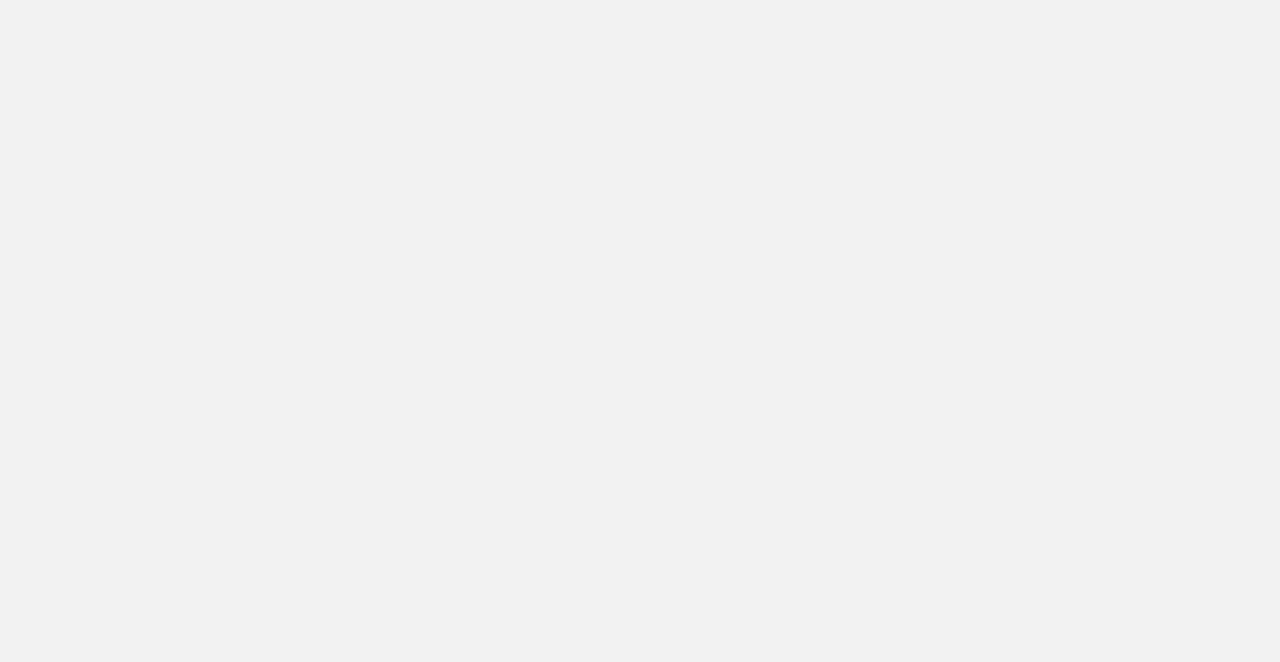
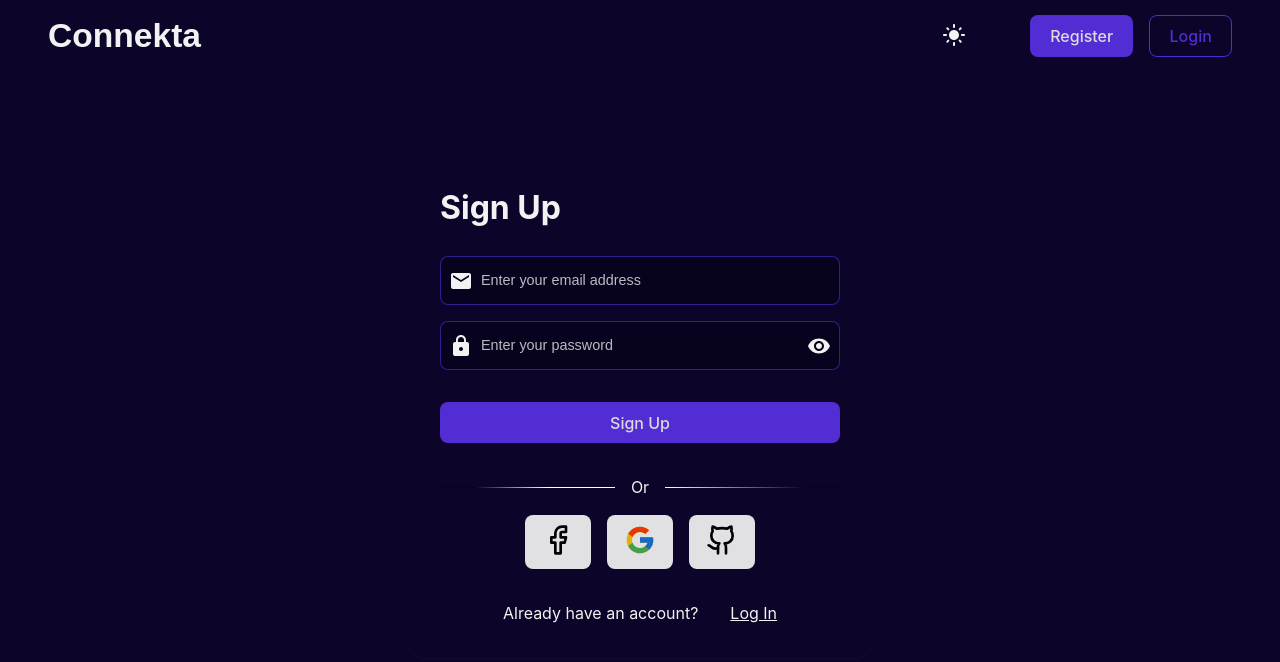
Before and after one commit to TiaDev7474/Connekta_v2, a React app in the folder client/: page /auth/register in a window 1280 px wide. Shown: the top 662 px of the page. Built offline with nearby package versions, Linux system fonts and the light colour scheme; the HTML template or start-up script is replaced by a standard one.

Commit message:
features: adding sign up pages

```diff
--- a/client/src/Element/Button/Button.scss
+++ b/client/src/Element/Button/Button.scss
@@ -7,9 +7,10 @@
     font-family: inherit;
     cursor: pointer;
     transition: border-color 0.25s;
-    color: #f2f2f2;
+
     opacity: 0.9;
     width: 100%;
+    color: (---secondarColor);
     &:hover{
         opacity: 1;
     }
@@ -18,8 +19,11 @@
         background-color: var(---secondarColor);
     }
     &-secondary{
-        border: 1px solid var(---secondarColor) ;
+        border: 1px solid var(---secondarColor);
         background-color: var(---primaryColor);
+        a{
+            color: var(---secondarColor);
+        }
     }
 
 
--- a/client/src/Element/Button/Button.tsx
+++ b/client/src/Element/Button/Button.tsx
@@ -7,6 +7,7 @@ type ButtonPros = {
     type?:string,
     Icon?: React.ReactNode,
     to?: To,
+    className?:string
 
 }
 export const Button: React.FC<ButtonPros> = ({ label , Icon = "", type ,to=''}) => {
@@ -22,7 +23,6 @@ export const Button: React.FC<ButtonPros> = ({ label , Icon = "", type ,to=''})
       { label }
          {Icon }
       </Link>
-
     </button>
   )
 }
--- a/client/src/Element/SwitchButton/SwitchButton.scss
+++ b/client/src/Element/SwitchButton/SwitchButton.scss
@@ -1,5 +1,5 @@
 .switch-btn {
-    font-size: 2rem;
+    font-size: 1.5rem;
     cursor: pointer;
     color: var(---primaryTextColor);
 
--- a/client/src/context/context.theme.tsx
+++ b/client/src/context/context.theme.tsx
@@ -16,7 +16,7 @@ export const themeContext = createContext<ThemeContextType>({} as ThemeContextTy
 
 
 export const ThemeProvider:React.FC<ThemeProviderProps> = ({ children }) => {
-    const [currentTheme , setTheme] = useState<themeType>("light");
+    const [currentTheme , setTheme] = useState<themeType>("dark");
     const toggleTheme = useCallback(() => {
             if(currentTheme === 'light'){
                 setTheme("dark")
--- a/client/src/features/auth/components/Layout.tsx
+++ b/client/src/features/auth/components/Layout.tsx
@@ -1,6 +1,8 @@
 import { NavBar } from '@/components/NavBar'
 import React from 'react'
 import './styles/layout.scss'
+import { SocialMediaLogin } from './SocialMediaLogin/SocialMediaLogin'
+import { Link } from 'react-router-dom'
 
 type LayoutProps = {
      children: React.ReactNode,
@@ -8,12 +10,33 @@ type LayoutProps = {
 }
 
 export const Layout = ({ children , title }: LayoutProps) => {
+    const isLogin = title.toLocaleLowerCase() === 'log in';
+
   return (
     <React.Fragment>
         <NavBar />
         <main className='layout-auth'>
             <h2 className='title-auth'>{title}</h2>
             {children}
+            <div className='separator'>
+               <div className='separator-line'></div>
+               <div>Or</div>
+               <div className='separator-line line-right'></div>
+            </div>
+            <div>
+                <SocialMediaLogin />
+            </div>
+            <div className='layout-footer'>
+                 <span className='link-question'>
+                      { isLogin ? 'Don\'t have an account ?': 'Already have an account?' }
+                 </span>
+                 <Link
+                    to={isLogin ? '/auth/register': '/auth/login'}
+                    className='link-back'
+                  >
+                           {isLogin ? 'Sign Up': 'Log In' }
+                  </Link>
+            </div>
         </main>
     </React.Fragment>
 
--- a/client/src/features/auth/components/LoginForm.tsx
+++ b/client/src/features/auth/components/LoginForm.tsx
@@ -1,4 +1,4 @@
-
+import React from 'react';
 import { useFormik } from 'formik';
 import * as Yup from 'yup';
 import { WrapperField } from '@/Element/Form/WrapperField';
@@ -6,7 +6,8 @@ import { InputField } from '@/Element/Form/InputField';
 import { MdEmail, MdLock } from 'react-icons/md';
 import './styles/LoginForm.scss'
 import { Button } from '@/Element/Button';
-import { SocialMediaLogin } from './SocialMediaLogin/SocialMediaLogin';
+
+
 interface IFormData {
     email:string,
     password:string,
@@ -29,7 +30,7 @@ export const LoginForm = () => {
        }
   })
   return (
-
+     <React.Fragment>
           <form className='form'>
                <WrapperField name="email" formik={forrmik} >
                     <InputField
@@ -55,19 +56,14 @@ export const LoginForm = () => {
                     name='rememberMe'
                     label='Remember me'
                     formik={forrmik}
+               />
+               <div className='form-action'>
+                     <Button label='Login' type='primary'/>
+               </div>
+          </form>
 
-           />
-           <Button label='Login' type='primary'/>
-           <div className='separator'>
-               <div className='separator-line'></div>
-               <div>Or</div>
-               <div className='separator-line'></div>
-           </div>
-           <div>
-               <SocialMediaLogin />
-           </div>
+      </React.Fragment>
 
-      </form>
 
   )
 }
--- a/client/src/features/auth/components/RegisterForm.tsx
+++ b/client/src/features/auth/components/RegisterForm.tsx
@@ -1,10 +1,62 @@
 
-import { Layout } from './Layout'
+import React from 'react';
+import { useFormik } from 'formik';
+import * as Yup from 'yup';
+import { WrapperField } from '@/Element/Form/WrapperField';
+import { InputField } from '@/Element/Form/InputField';
+import { MdEmail, MdLock } from 'react-icons/md';
+import './styles/LoginForm.scss'
+import { Button } from '@/Element/Button';
+
+
+interface IFormData {
+    email:string,
+    password:string,
+}
 
 export const RegisterForm = () => {
+  const forrmik = useFormik({
+       initialValues:{
+           email:'',
+           password:'',
+       },
+       validationSchema: Yup.object({
+            email:Yup.string().email('Please a valid email address to log in'),
+            password:Yup.string().required('Password is required to log in')
+       }),
+       onSubmit: async(values:IFormData) => {
+             console.log(values)
+       }
+  })
   return (
-    <Layout title='Register'>
-          <p>Register form goes here</p>
-    </Layout>
+     <React.Fragment>
+          <form className='form'>
+               <WrapperField name="email" formik={forrmik} >
+                    <InputField
+                         type='email'
+                         placeholder='Enter your email address'
+                         name='email'
+                         formik={forrmik}
+                         Icon={<MdEmail/>}
+                    />
+               </WrapperField>
+               <WrapperField name="password" formik={forrmik} >
+                    <InputField
+                         type='password'
+                         placeholder='Enter your password '
+                         name='password'
+                         formik={forrmik}
+                         Icon={<MdLock />}
+                    />
+
+               </WrapperField>
+               <div className='form-action'>
+                     <Button label='Sign Up' type='primary'/>
+               </div>
+          </form>
+
+      </React.Fragment>
+
+
   )
 }
--- a/client/src/features/auth/components/SocialMediaLogin/SocialMediaLogin.tsx
+++ b/client/src/features/auth/components/SocialMediaLogin/SocialMediaLogin.tsx
@@ -1,13 +1,38 @@
-import { Button } from '@/Element/Button'
 
-import { MdFacebook } from 'react-icons/md'
+import { FcGoogle } from 'react-icons/fc'
+import { LuFacebook, LuGithub} from 'react-icons/lu'
 import './socialMediaLogin.scss'
+
+const socialsBrand = [
+    {
+        brandType:'facebook',
+        to:'https://facebook.com',
+        icon:<LuFacebook size={'2rem'}/>
+    },
+    {
+        brandType:'google',
+        to:'https://google.com',
+        icon:<FcGoogle size={'2rem'}/>
+    },
+    {
+      brandType:'github',
+      to:'https://github.com',
+      icon:<LuGithub size={'2rem'}/>
+  }
+]
+
+
+
 export const SocialMediaLogin = () => {
   return (
     <div className='socials-wrapper'>
-        <Button Icon={<MdFacebook size={'2rem'}/>} />
-        <Button Icon={<MdFacebook size={'2rem'}/>} />
-        <Button Icon={<MdFacebook size={'2rem'}/>} />
+          {socialsBrand.map(brand => {
+              return(
+                  <button className={`btn btn-social ${brand.brandType}`}>
+                      {brand.icon}
+                  </button>
+              )
+          })}
     </div>
   )
 }
--- a/client/src/features/auth/components/SocialMediaLogin/socialMediaLogin.scss
+++ b/client/src/features/auth/components/SocialMediaLogin/socialMediaLogin.scss
@@ -1,3 +1,8 @@
 .socials-wrapper{
     display: flex;
+    gap:1rem
 }
+.btn-social {
+    padding: 0.5rem 1rem;
+
+}
--- a/client/src/features/auth/components/styles/LoginForm.scss
+++ b/client/src/features/auth/components/styles/LoginForm.scss
@@ -3,21 +3,35 @@
     display: flex;
     flex-direction: column;
     gap: 1rem;
+    color: var(---primaryTextColor);
 }
 
 input[type=checkbox]{
     background-color: var(---bg-inputColor);
+    margin-right: 0.5rem;
 
 }
 
 .separator{
-     display: flex;
-     align-items: center;
-     justify-content: space-around;
-     gap: 1rem;
-     &-line{
+    width: 100%;
+    display: flex;
+    align-items: center;
+    justify-content: space-around;
+    gap: 1rem;
+    margin-bottom: 1rem;
+    color: var(---primaryTextColor);
+    &-line{
         flex: 1;
-        background: var(---placeholderColor);
+        background: linear-gradient(90deg, rgba(2,0,36,0.5) 20%, rgba(255,255,255,1) 62%);
         height: 0.05rem;
+
      }
+     .line-right{
+        background: linear-gradient(90deg, rgba(255,255,255,1) 0%, rgba(2,0,36,0.5) 80%);
+    }
 }
+
+.form-action{
+     margin-top: 1rem;
+    margin-bottom: 2rem;
+}
--- a/client/src/features/auth/components/styles/layout.scss
+++ b/client/src/features/auth/components/styles/layout.scss
@@ -8,7 +8,7 @@
     padding: 2rem;
     margin-top: 5rem;
     background: var(---primaryColor);
-    box-shadow: 0 4px 3px 0px rgba($color: #00000080, $alpha: 0.1);
+    box-shadow: 0 3px 3px 0px rgba($color: #3d3c3cc4, $alpha: 0.1);
     border-radius:1rem ;
     -webkit-border-radius:1rem ;
     -moz-border-radius:1rem ;
@@ -21,3 +21,17 @@
     color: var(---primaryTextColor);
     margin-bottom:1.5rem ;
 }
+.layout-footer{
+    display: flex;
+    margin-top: 2rem;
+    font-size: medium;
+    gap: 2rem;
+    color: var(---primaryTextColor);
+}
+.link-back{
+    color: var(---primaryTextColor);
+    &:hover,
+    &:active{
+        color: var(---secondarColor);
+    }
+}
--- a/client/src/features/auth/routes/Register.tsx
+++ b/client/src/features/auth/routes/Register.tsx
@@ -1,7 +1,12 @@
+import { Layout } from "../components/Layout"
+import { RegisterForm } from "../components/RegisterForm"
 
 
 export const Register = () => {
   return (
-    <div></div>
-  )
+    <Layout title="Sign Up">
+        <RegisterForm />
+    </Layout>
+
+)
 }
```
Lines whose indentation alone changed are shown as unchanged.
